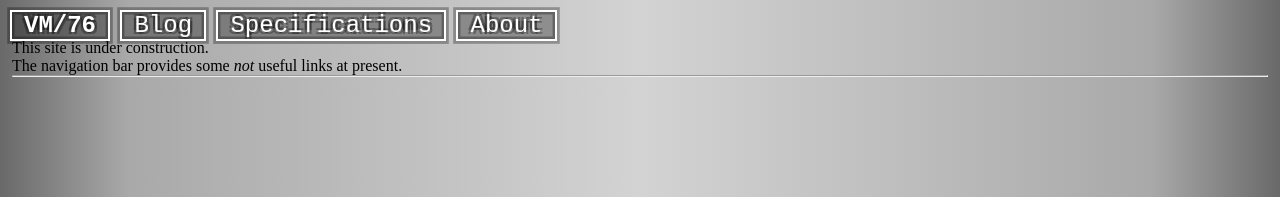
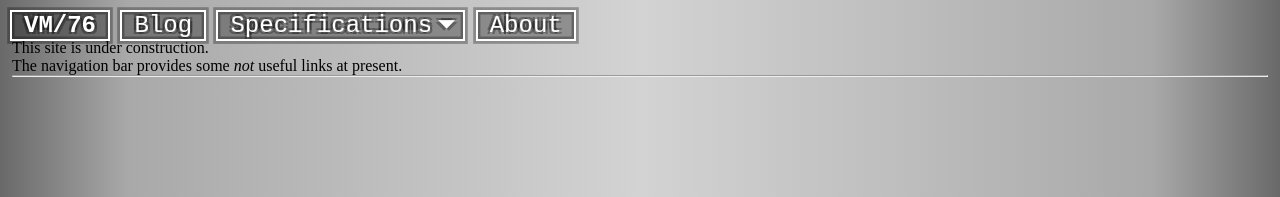
Before and after one commit to IcebergThings/VM-76, a Jekyll site: the page built from index.html, in a window 1280 px wide. Shown: the top 197 px of the page. Built offline with Jekyll 4.4.1, drawn with Linux system fonts in a browser that asks for light colours.

Commit message:
添加可爱的小箭头

```diff
--- a/_sass/_layout.scss
+++ b/_sass/_layout.scss
@@ -19,6 +19,12 @@ header > nav {
 	}
 	& > span {
 		position: relative;
+		cursor: default;
+		&::after {
+			content: "\23f7";
+			margin-left: .2em;
+			margin-right: -.2em;
+		}
 		& > ul {
 			position: absolute;
 			top: 100%;
```
